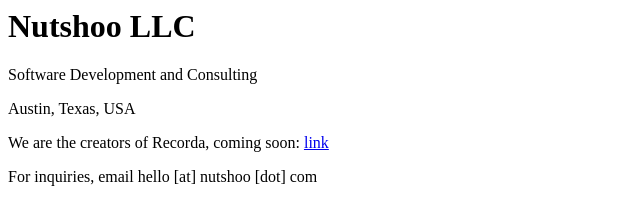
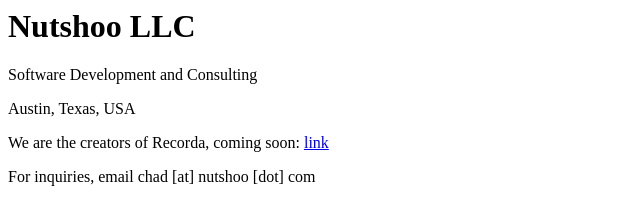
Before and after one commit to nutshoo/nutshoo.github.io, a plain HTML site: page index.html in a window 1280 px wide. Shown: the full height of the page, 0-640 px from the left. Drawn offline with Linux system fonts and the light colour scheme.

Commit message:
Update index.html
update email address

```diff
--- a/index.html
+++ b/index.html
@@ -4,6 +4,6 @@
 		<p>Software Development and Consulting</p>
 		<p>Austin, Texas, USA</p>
 		<p>We are the creators of Recorda, coming soon: <a href="https://www.recorda.io">link</a></p>
-		<p>For inquiries, email hello [at] nutshoo [dot] com</p>
+		<p>For inquiries, email chad [at] nutshoo [dot] com</p>
 	</body>
 </html>
```
